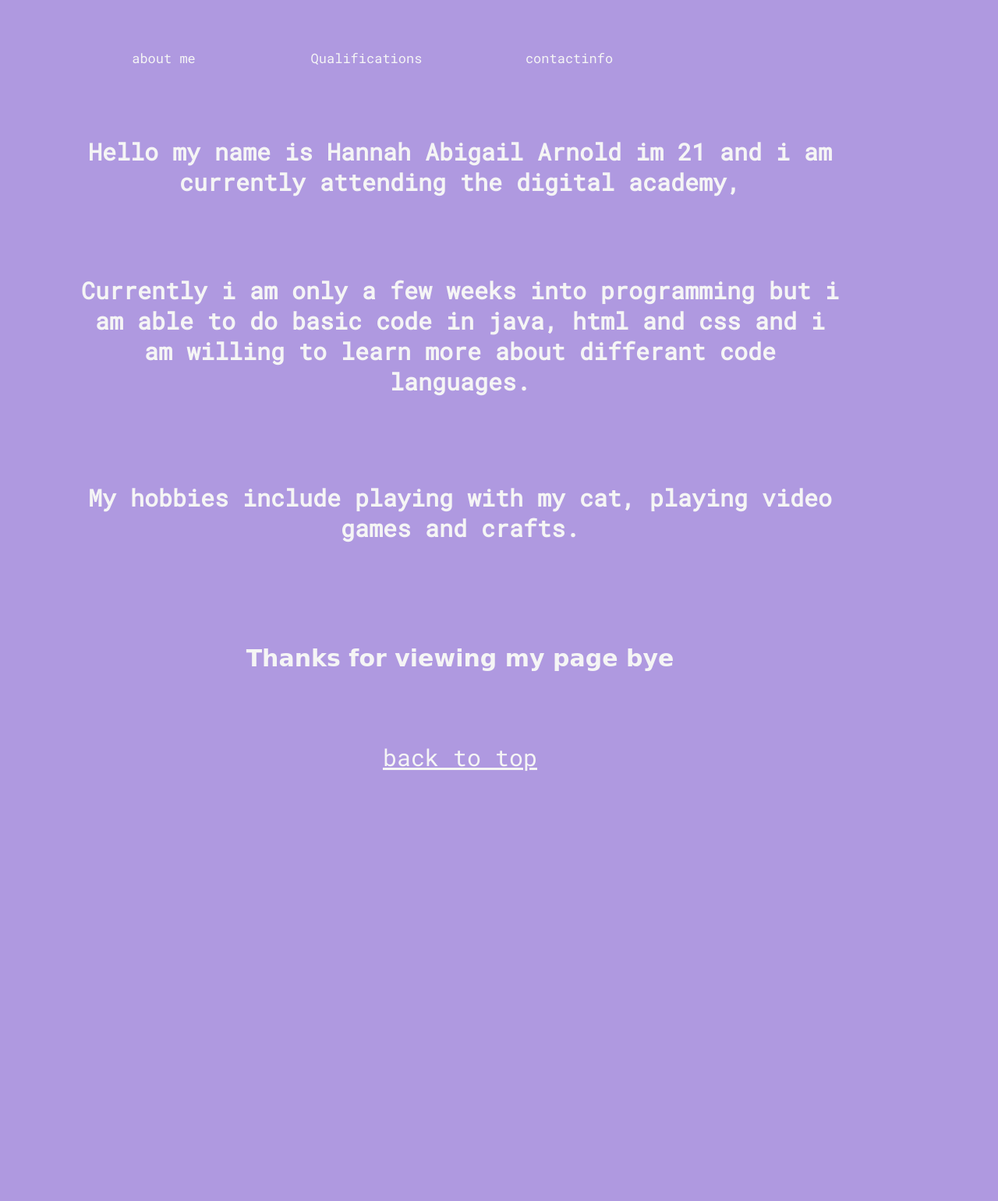
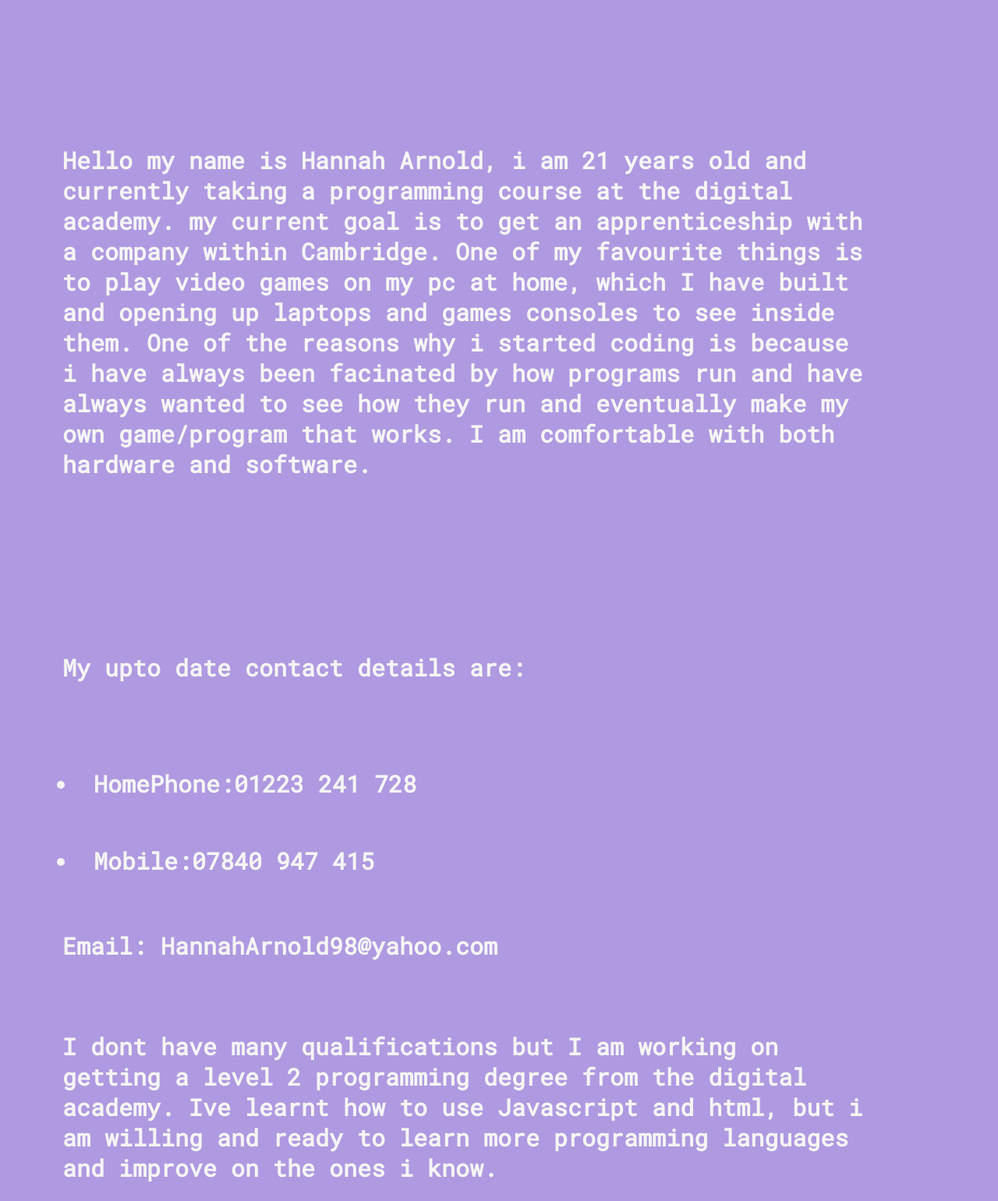
Before and after one commit to HannahArnold/profile-site, a plain HTML site: page index.html in a window 1280 px wide. Shown: the part 480-2021 px from the top of the page at 78% size. Before the commit the page ends 1511 px from the top, so only its background shows below. Drawn offline with Linux system fonts and the light colour scheme; a web font is replaced by a local one.

Commit message:
version 0.7 now with buttons

```diff
--- a/index.html
+++ b/index.html
@@ -13,44 +13,43 @@
        <div>
            <a id="top"></a>
          <h2 id="maintitle"class="center large"> home </h2>
-        <div id="menu"class="center medium">
 
-                <button class="tablink" onclick="openPage('About Me')">about me</button>
-                <button class="tablink" onclick="openPage('Qualifications')">Qualifications</button>
-                <button class="tablink" onclick="openPage('Contact Info')">contactinfo</button>
+                <br>
+                <br>
+                <br>
+                <h1>
+                    Hello my name is Hannah Arnold, i am 21 years old and currently taking a programming course at the digital academy.
+                    my current goal is to get an apprenticeship with a company within Cambridge. One of my favourite things is to play
+                    video games on my pc at home, which I have built and opening up laptops and games consoles to see inside them. One of the
+                    reasons why i started coding is because i have always been facinated by how programs run and have always wanted to
+                    see how they run and eventually make my own game/program that works. I am comfortable with both hardware and software.
 
-                <div id="aboutme" class="tabcontent">
-                    <h3>About Me</h3>
-                    <p></p>
-                </div>
 
-                <div id="Qualifications" class="tabcontent">
-
-                    <h3>Qualifications</h3>
-                <p></p>
-                </div>
-
-                <div id="contactinfo" class="tabcontent">
-                   <h3>Contact Info</h3>
-                 <p></p>
-                </div>
+                </h1>
+         <br>
+         <br>
          <br>
 
-        <h1>Hello my name is Hannah Abigail Arnold im 21 and i am currently attending the digital academy, </h1>
+            <h2>
+                My upto date contact details are:
+                <ul>
+                <li>HomePhone:01223 241 728</li>
 
-        <h4> Currently i am only a few weeks into programming but
-            i am able to do basic code in java, html and css and i am
-            willing to learn more about differant code languages.
-        </h4>
-       <h5>My hobbies include playing with my cat, playing video games
-           and crafts.
+                <li>Mobile:07840 947 415</li>
+                </ul>
+                 Email: HannahArnold98@yahoo.com
+            </h2>
 
-       </h5>
-        <h6 class="center small"> Thanks for viewing my page
-            bye
-        </h6>
+            <h3>
+             I dont have many qualifications but I am working on getting a level 2 programming degree from the digital academy.
+             Ive learnt how to use Javascript and html, but i am willing and ready to learn more programming languages and
+             improve on the ones i know.
+            </h3>
+
 
 
         <a href="#top">back to top</a>
-        </body>
+     <button onclick="window.location.href = `https://www.linkedin.com/in/hannah-arnold-110992183/`;">LinkedIn</button>
+
+    </body>
         </html>
```
Also changed, not shown: button.js (added, +17 -0 lines), Blackcat-Lilith.jpg (deleted), blackcat_lillith.jpg (deleted).
